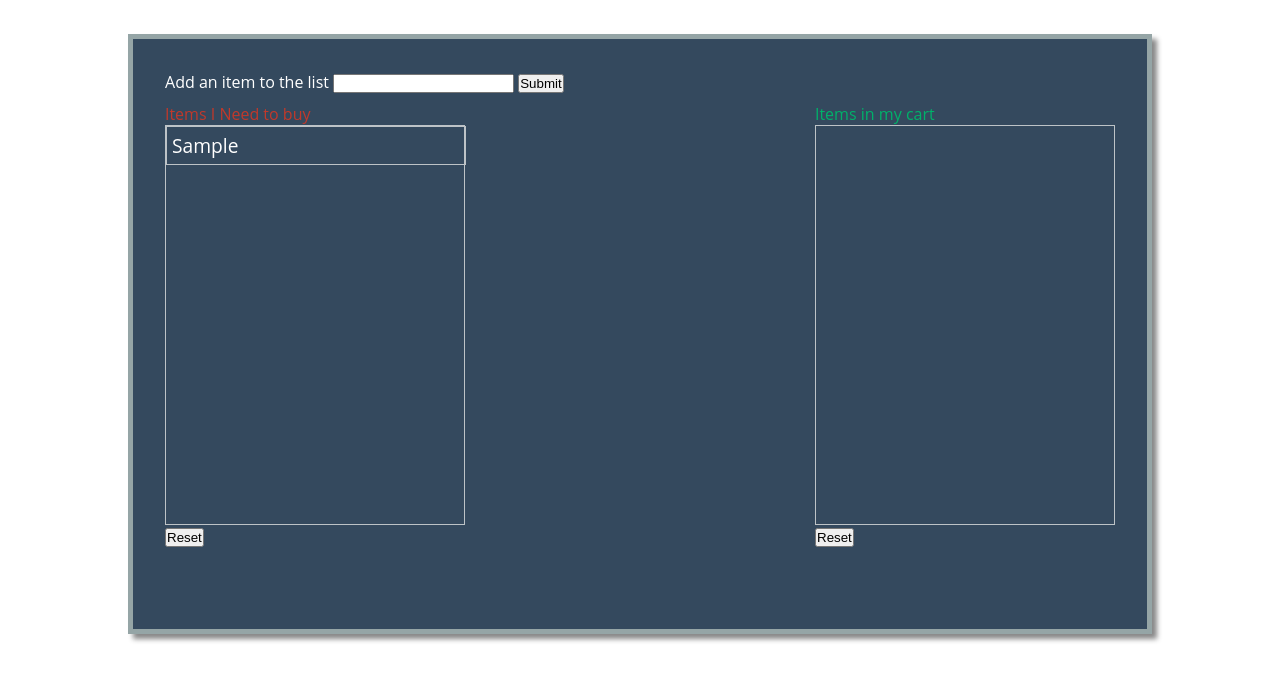
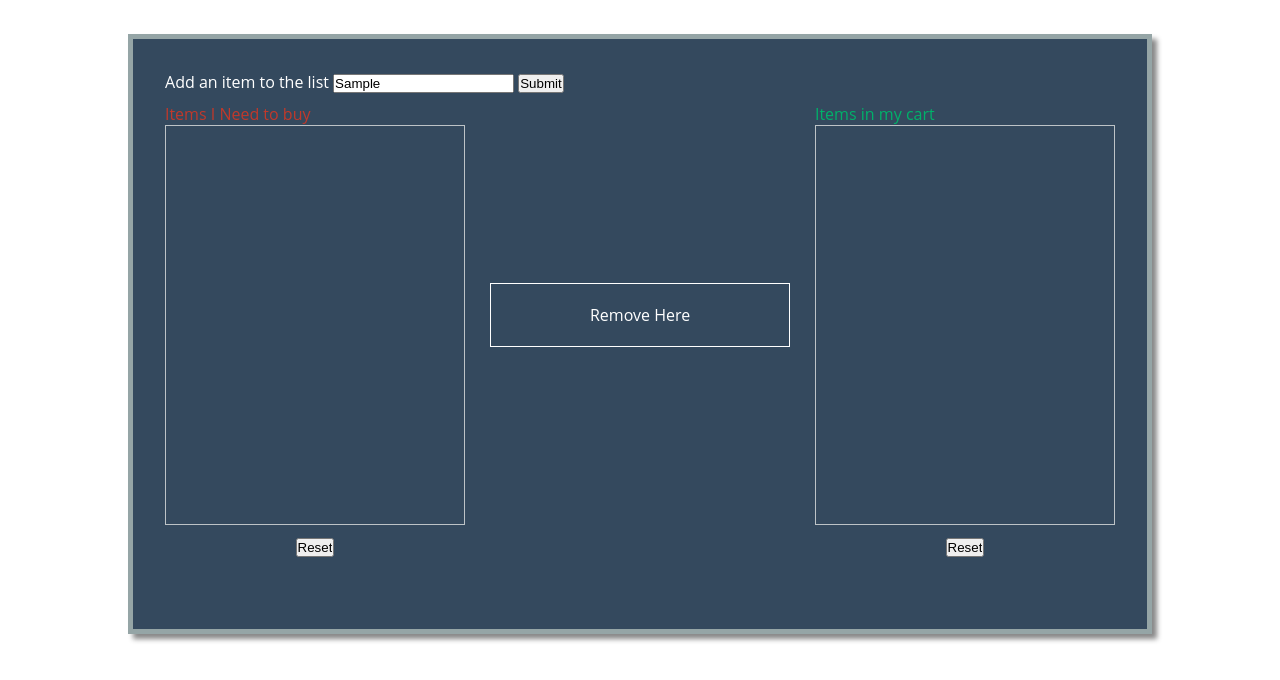
Before and after one commit to kshantilal/Shopping-Card, a plain HTML site: page index.html in a window 1280 px wide. Both pictures are taken after typing "Sample" into the empty fields and a click on the input 540 px from the left and 149 px from the top of the page. Shown: the part 66-746 px from the top of the page. Drawn offline with nearby package versions, Linux system fonts and the light colour scheme.

Commit message:
added in remove list item box

```diff
--- a/css/style.css
+++ b/css/style.css
@@ -71,3 +71,16 @@ li{
 	color: #00B16A;
 
 }
+
+.reset-button{
+	text-align: center;
+	margin-top: 10px;
+}
+
+#trash{
+	border: 1px solid white;
+	text-align: center;
+	margin: 190px auto;
+	width: 300px;
+	padding: 20px;
+}
--- a/index.html
+++ b/index.html
@@ -23,18 +23,25 @@
 					<ul id="NeedToShop" class="lists">
 						<!-- <li>Item1</li> -->
 					</ul>
+					<div class="reset-button">
 						<form>
 							<input type="reset" id="Reset" value="Reset">
 						</form>
+					</div>
 				</div>
 				<div id="List2">
 					<label class="Green">Items in my cart</label>
 					<ul id="InCart" class="lists">
 						<!-- <li>Apples</li> -->
 					</ul>
+					<div class="reset-button">
 						<form>
 							<input type="reset" id="Reset1" value="Reset">
 						</form>
+					</div>
+				</div>
+				<div id="trash">
+					<p>Remove Here</p>
 				</div>
 			</div>
 		</div>
--- a/js/script.js
+++ b/js/script.js
@@ -1,19 +1,21 @@
 $(document).ready(function(){
 
-	var Valid = false;
+
 	$("#Submit").click(function(){
 		event.preventDefault();
-		var Value = $("#AddItem").val();
+		var value = $("#AddItem").val(); //Finds the value that is being inputed
 
 		//Gets the error
-		$(this).parent().find('span');
 		var errors = $(this).parent().find('#error')
 		errors.empty();
-		if ($('#AddItem').val().length === 0) {
-			$('#AddItem').parent().find('#error').text("*Please enter an Item").addClass('redError');
+		if (value.length === 0) {
+			errors.text("*Please enter an Item").addClass('redError');
 			return;
-		}
-		Valid = true;
+		}else if (value.length > 20) {
+			errors.text("Must be less than 20 characters").addClass('redError');
+			return;
+		};
+
 
 		// Gets the value that is in #AddItem and appends it into the list
 		$("#NeedToShop").append("<li>"+Value+"</li>");
@@ -60,4 +62,39 @@ $(document).ready(function(){
 	});
 
 
+	$("#trash").droppable({
+		drop: function(event, ui){
+			ui.draggable.remove("li");
+		}
+
+	});
+
+
+
+
+
+
+
+
+
+
+
+
+
+
+
+
+
+
+
+
+
+
+
+
+
+
+
+
+
 }); //Document Ready
```
Lines whose indentation alone changed are shown as unchanged.
